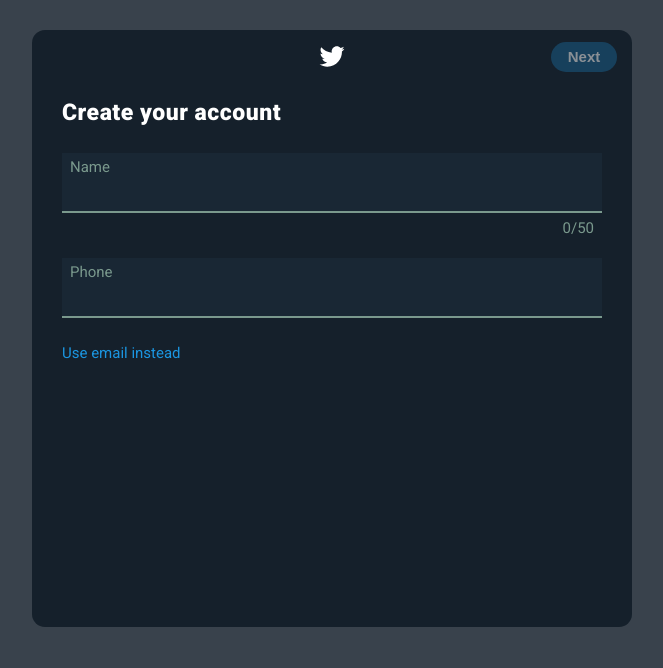
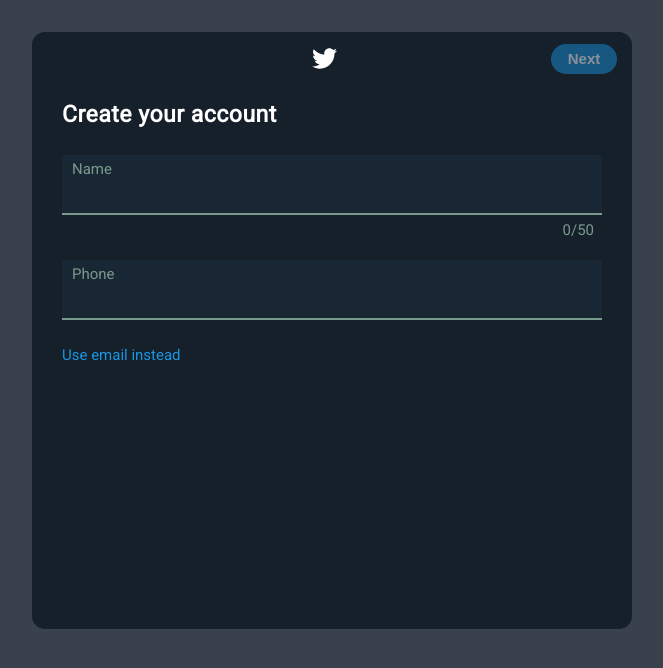
Before and after one commit to devTam/Twitter-form-validator, a plain HTML site: page index.html in a window 1280 px wide. Shown: the whole page, without its empty margins (308-971 px from the left). Drawn offline with Linux system fonts and the light colour scheme.

```diff
--- a/index.html
+++ b/index.html
@@ -4,7 +4,7 @@
     <meta charset="UTF-8">
     <meta name="viewport" content="width=device-width, initial-scale=1.0">
     <title>Sign up for Bee</title>
-    <link href="https://fonts.googleapis.com/css2?family=Roboto:wght@400;900&display=swap" rel="stylesheet">
+    <link href="https://fonts.googleapis.com/css2?family=Roboto:ital,wght@0,400;1,700&display=swap" rel="stylesheet">
     <link rel="stylesheet" href="style.css">
 </head>
 <body>
--- a/style.scss
+++ b/style.scss
@@ -20,7 +20,7 @@ body {
 .form {
     max-width: 600px;
     height: 596.69px;
-    margin: 30px auto;
+    margin: 32px auto;
     border-radius: 13px;
     background-color: #15202B;
     display: flex;
@@ -41,7 +41,7 @@ body {
             display: inline-block;
             position: absolute;
             left: 50%;
-            transform: translateX(-50%);
+            transform: translateX(-80%);
             fill: #fff;
         }
 
@@ -56,7 +56,7 @@ body {
             font-weight: bold;
             border: none;
             border-radius: 15px;
-            background-color: #19608E;
+            background-color: #1A91DA;
             cursor: pointer;
             opacity: 0.5; // animate to 1 when form active
             pointer-events: none; // change to all when form active
@@ -84,12 +84,12 @@ body {
         font-size: 15px;
         margin:  0 30px 5px;
         position: relative;
-        // transition: border 1s forwards;
+
 
 
         label {
             height: 35%;
-            padding: 4px 8px;
+            padding: 4px 10px;
             display: block;
             color: #7A998D;
             line-height: 20px;
```
Also changed, not shown: style.css, 1 other file.
